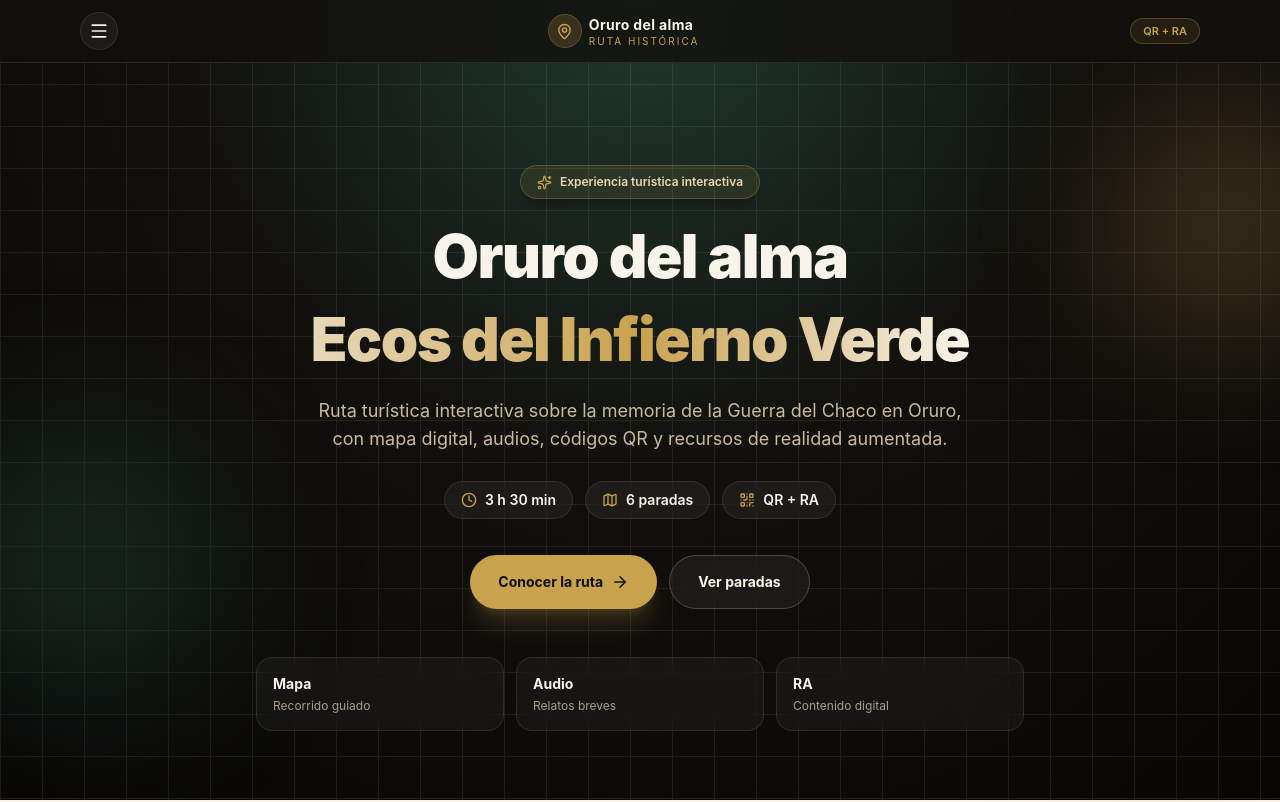
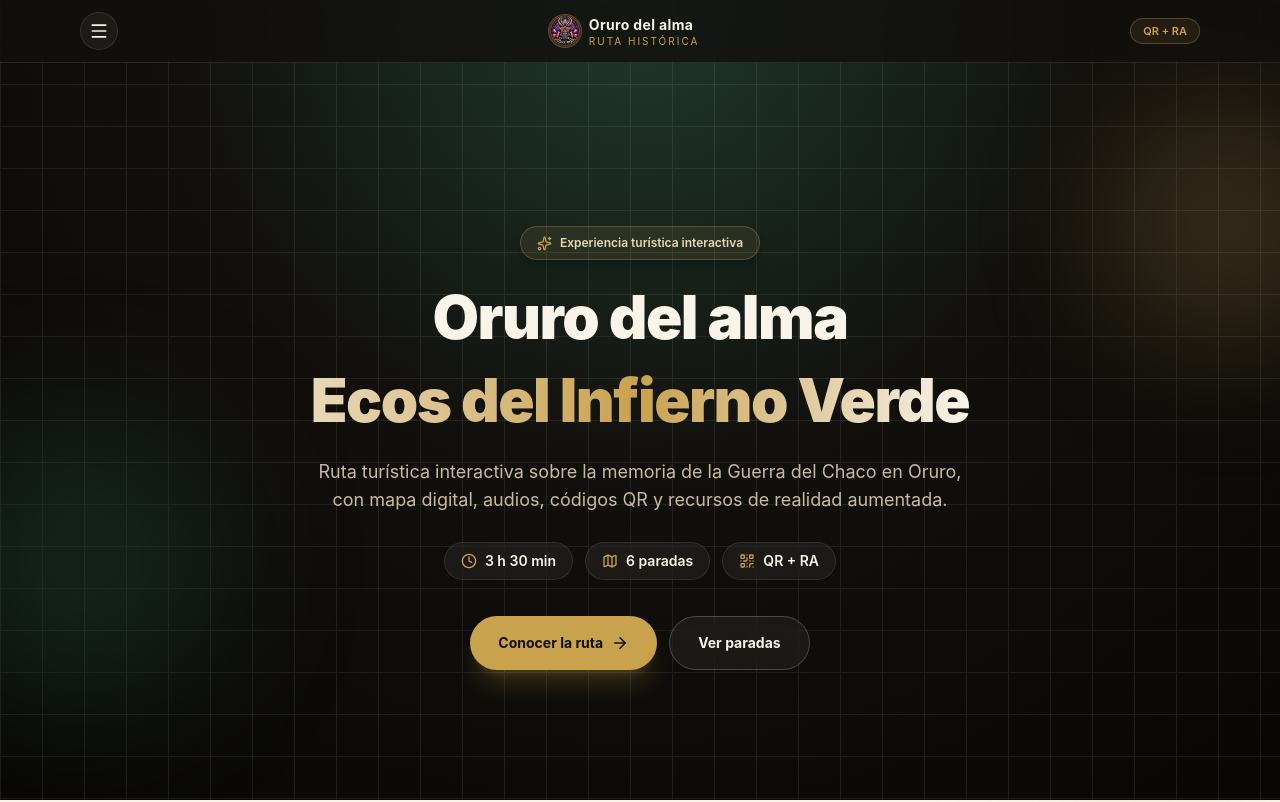
Before and after one commit to maypDev/guia-rt, a React (Vite) app: page / in a window 1280 px wide. Shown: the top 802 px of the page. Built offline with nearby package versions, Linux system fonts and the light colour scheme.

Commit message:
assets: add image logo

```diff
--- a/index.html
+++ b/index.html
@@ -2,9 +2,9 @@
 <html lang="en">
   <head>
     <meta charset="UTF-8" />
-    <link rel="icon" type="image/svg+xml" href="/favicon.svg" />
+    <link rel="icon" type="image/png" href="/images/logo.png" />
     <meta name="viewport" content="width=device-width, initial-scale=1.0" />
-    <title>guia-rt</title>
+    <title>Cultura Viva Oruro - Ruta RA</title>
   </head>
   <body>
     <div id="root"></div>
--- a/src/components/layout/Header.tsx
+++ b/src/components/layout/Header.tsx
@@ -20,6 +20,7 @@ type NavigationItem = {
   href: string;
   icon: React.ReactNode;
 };
+import logo from "../../assets/logo.png";
 
 /**
  * Header component
@@ -93,7 +94,7 @@ export function Header() {
             className="flex items-center gap-2 no-underline"
           >
             <div className="flex h-8 w-8 items-center justify-center rounded-full bg-[#C9A24D]/20 text-[#C9A24D] ring-1 ring-[#C9A24D]/40">
-              <MapPin size={17} />
+              <img src={logo} alt="Logo de la ruta" className="h-8 w-8" />
             </div>
 
             <div className="leading-tight">
--- a/src/components/sections/HeroSection.tsx
+++ b/src/components/sections/HeroSection.tsx
@@ -73,11 +73,11 @@ export function HeroSection() {
         </div>
 
         {/* Feature preview cards */}
-        <div className="mt-12 grid w-full max-w-3xl grid-cols-3 gap-3">
+        {/* <div className="mt-12 grid w-full max-w-3xl grid-cols-3 gap-3">
           <FeatureCard title="Mapa" description="Recorrido guiado" />
           <FeatureCard title="Audio" description="Relatos breves" />
           <FeatureCard title="RA" description="Contenido digital" />
-        </div>
+        </div> */}
       </div>
     </section>
   );
--- a/src/data/stops.ts
+++ b/src/data/stops.ts
@@ -29,7 +29,7 @@ export const routeStops: RouteStop[] = [
     arUrl: "https://www.kivicube.com/scenes/laiK1053QlHBiurufv2hvUDuES5Z8dXU",
     markerImage: `${BASE_URL}/markers/marker-parque.jpeg`,
     googleMapsUrl: "https://www.google.com/maps/place/Parque+M.+Postel/@-17.970818,-67.1179976,17z/data=!4m14!1m7!3m6!1s0x93e2b0961d8fffff:0xdca37ba55d12e377!2sParque+M.+Postel!8m2!3d-17.970818!4d-67.1179976!16s%2Fg%2F11y02gnh8g!3m5!1s0x93e2b0961d8fffff:0xdca37ba55d12e377!8m2!3d-17.970818!4d-67.1179976!16s%2Fg%2F11y02gnh8g?entry=ttu&g_ep=EgoyMDI2MDUwNi4wIKXMDSoASAFQAw%3D%3D",
-    duration: "15 min",
+    duration: "30 min",
   },
   {
     id: "museo-historico",
@@ -93,7 +93,7 @@ export const routeStops: RouteStop[] = [
     arUrl: "https://www.kivicube.com/scenes/laiK1053QlHBiurufv2hvUDuES5Z8dXU",
     markerImage: `${BASE_URL}/markers/marker-estacion.jpeg`,
     googleMapsUrl: "https://www.google.com/maps/place/Estaci%C3%B3n+de+Trenes/@-17.9740178,-67.1100848,17z/data=!4m14!1m7!3m6!1s0x93e2b0b8e7583359:0x519d777361ae5745!2sEstaci%C3%B3n+de+Trenes!8m2!3d-17.9740178!4d-67.1100848!16s%2Fg%2F1tdrydf5!3m5!1s0x93e2b0b8e7583359:0x519d777361ae5745!8m2!3d-17.9740178!4d-67.1100848!16s%2Fg%2F1tdrydf5?entry=ttu&g_ep=EgoyMDI2MDUwNi4wIKXMDSoASAFQAw%3D%3D",
-    duration: "35 min",
+    duration: "30 min",
   },
   {
     id: "cementerio-general",
```
Also changed, not shown: public/images/logo.png (added), src/assets/logo.png (added).
